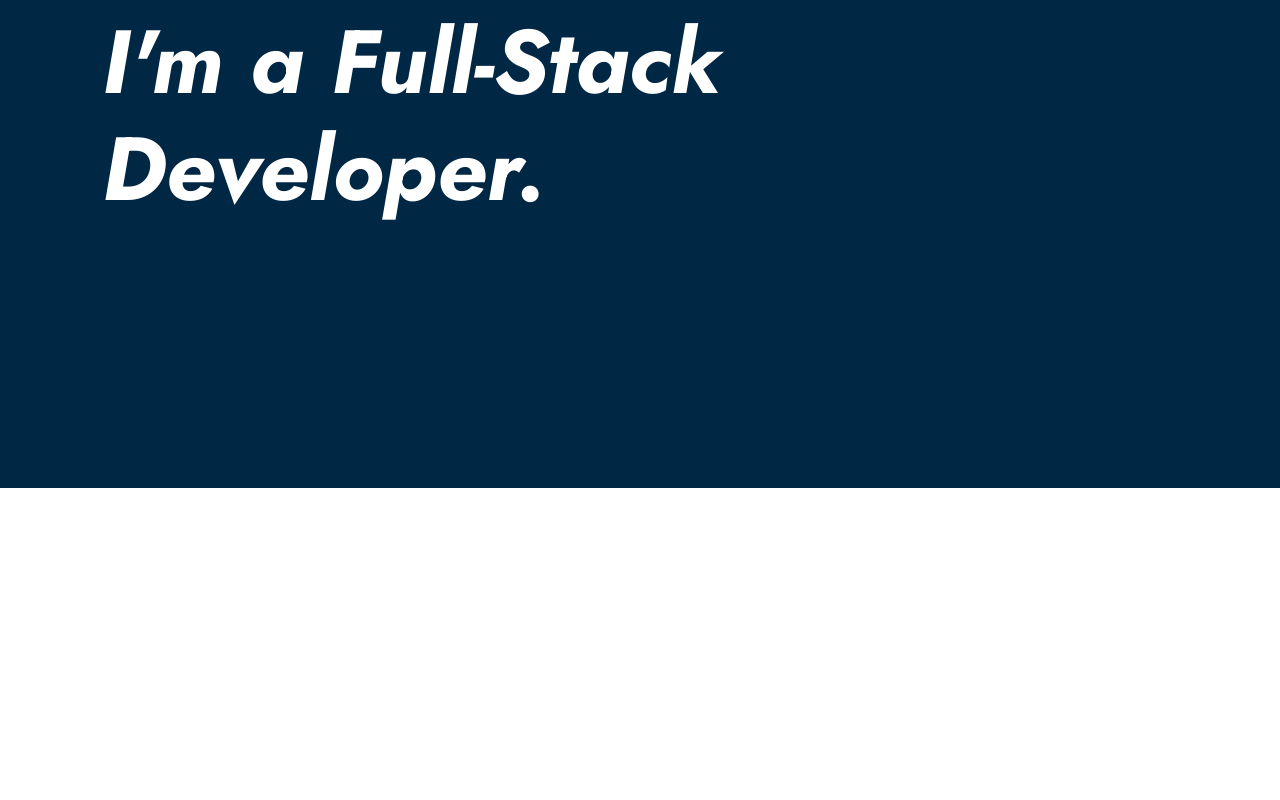
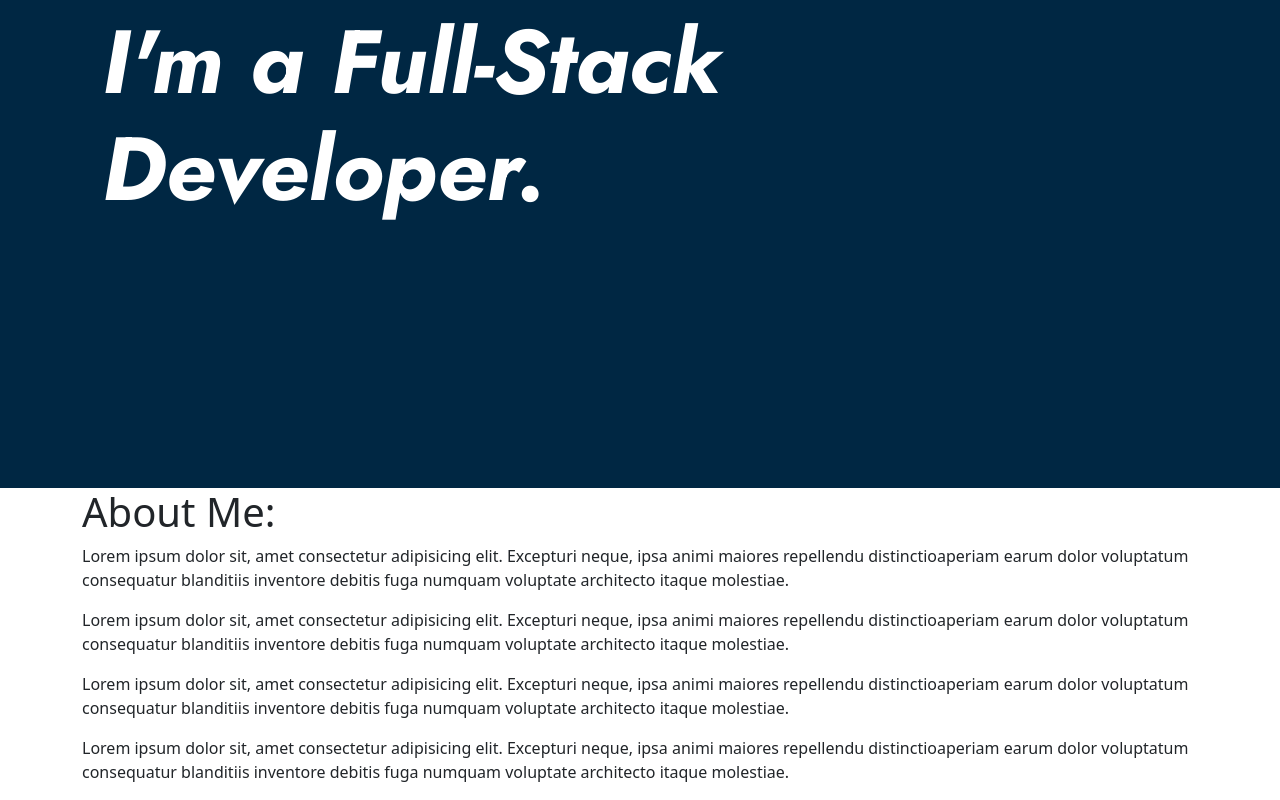
Before and after one commit to ZWatkins31/personal-portfolio, a React (Create React App) app: page / in a window 1280 px wide. Shown: the part 312-1112 px from the top of the page. Before the commit the page ends 800 px from the top, so only its background shows below. Built offline with nearby package versions, Linux system fonts and the light colour scheme.

Commit message:
Updated files

```diff
--- a/src/App.js
+++ b/src/App.js
@@ -3,12 +3,14 @@ import "./App.scss";
 import "bootstrap/dist/css/bootstrap.min.css";
 import HeroSection from "./components/HeroSection";
 import NavBar from "./components/NavBar";
+import About from "./components/About";
 
 function App() {
   return (
     <div className="App">
       <NavBar />
       <HeroSection />
+      <About />
     </div>
   );
 }
--- a/src/App.scss
+++ b/src/App.scss
@@ -19,7 +19,7 @@ $white-color: #fff;
 
 $dark-grey: #333333;
 
-$dark-blue-text: #0f1b61;
+$dark-blue-text: #00171f;
 
 $default-font-size: 1.6rem;
 $big-font-size: 4rem;
--- /dev/null
+++ b/src/components/About.js
@@ -0,0 +1,40 @@
+import React from "react";
+import { Container, Row, Col } from "react-bootstrap";
+
+const About = () => {
+  return (
+    <section id="about">
+      <Container>
+        <h1>About Me:</h1>
+        <div>
+          <p>
+            Lorem ipsum dolor sit, amet consectetur adipisicing elit. Excepturi
+            neque, ipsa animi maiores repellendu distinctioaperiam earum dolor
+            voluptatum consequatur blanditiis inventore debitis fuga numquam
+            voluptate architecto itaque molestiae.
+          </p>
+          <p>
+            Lorem ipsum dolor sit, amet consectetur adipisicing elit. Excepturi
+            neque, ipsa animi maiores repellendu distinctioaperiam earum dolor
+            voluptatum consequatur blanditiis inventore debitis fuga numquam
+            voluptate architecto itaque molestiae.
+          </p>
+          <p>
+            Lorem ipsum dolor sit, amet consectetur adipisicing elit. Excepturi
+            neque, ipsa animi maiores repellendu distinctioaperiam earum dolor
+            voluptatum consequatur blanditiis inventore debitis fuga numquam
+            voluptate architecto itaque molestiae.
+          </p>
+          <p>
+            Lorem ipsum dolor sit, amet consectetur adipisicing elit. Excepturi
+            neque, ipsa animi maiores repellendu distinctioaperiam earum dolor
+            voluptatum consequatur blanditiis inventore debitis fuga numquam
+            voluptate architecto itaque molestiae.
+          </p>
+        </div>
+      </Container>
+    </section>
+  );
+};
+
+export default About;
```
